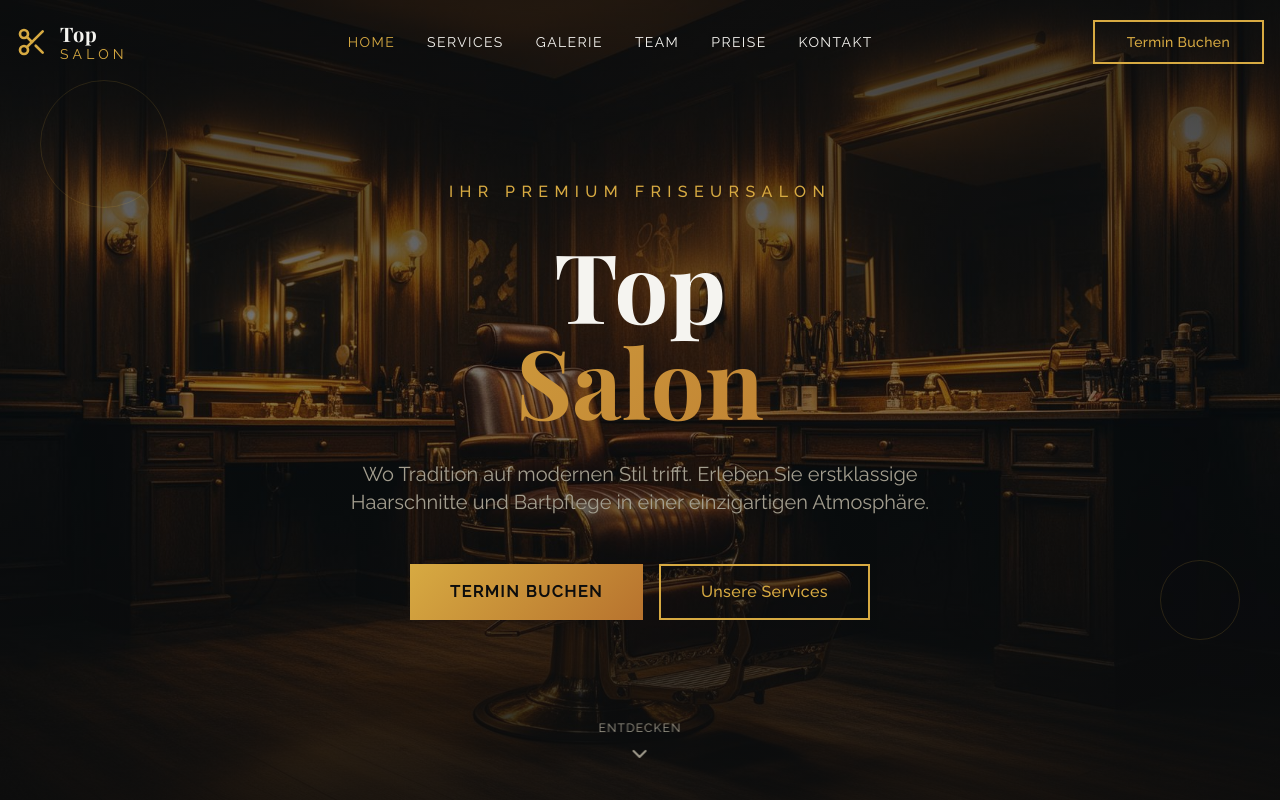
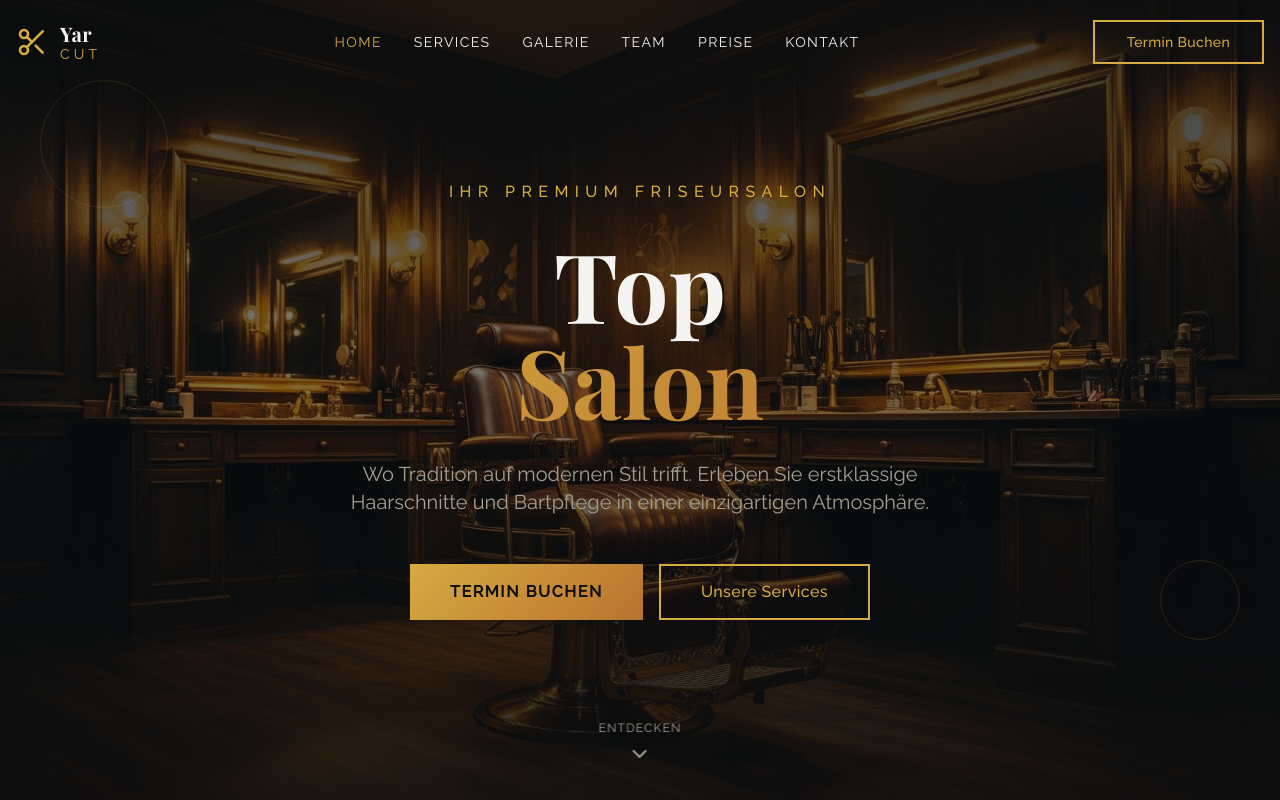
Before and after one commit to hbmarkofficial-business/Yar-Cut, a React (Vite) app: page / in a window 1280 px wide. Shown: the top 800 px of the page. Built offline with nearby package versions, Linux system fonts and the light colour scheme.

Commit message:
Update Navigation.tsx

```diff
--- a/src/components/Navigation.tsx
+++ b/src/components/Navigation.tsx
@@ -40,15 +40,15 @@ export const Navigation = () => {
         <Link
           to="/"
           className="flex items-center gap-3 group"
-          aria-label="Top Salon - Home"
+          aria-label="Yar Cut - Home"
         >
           <Scissors className="w-8 h-8 text-primary transition-transform duration-300 group-hover:rotate-45" />
           <div className="flex flex-col">
             <span className="font-display text-xl font-bold text-foreground tracking-wide">
-            Top
+            Yar
             </span>
             <span className="text-primary text-sm tracking-[0.3em] uppercase -mt-1">
-              Salon
+              Cut
             </span>
           </div>
         </Link>
```
